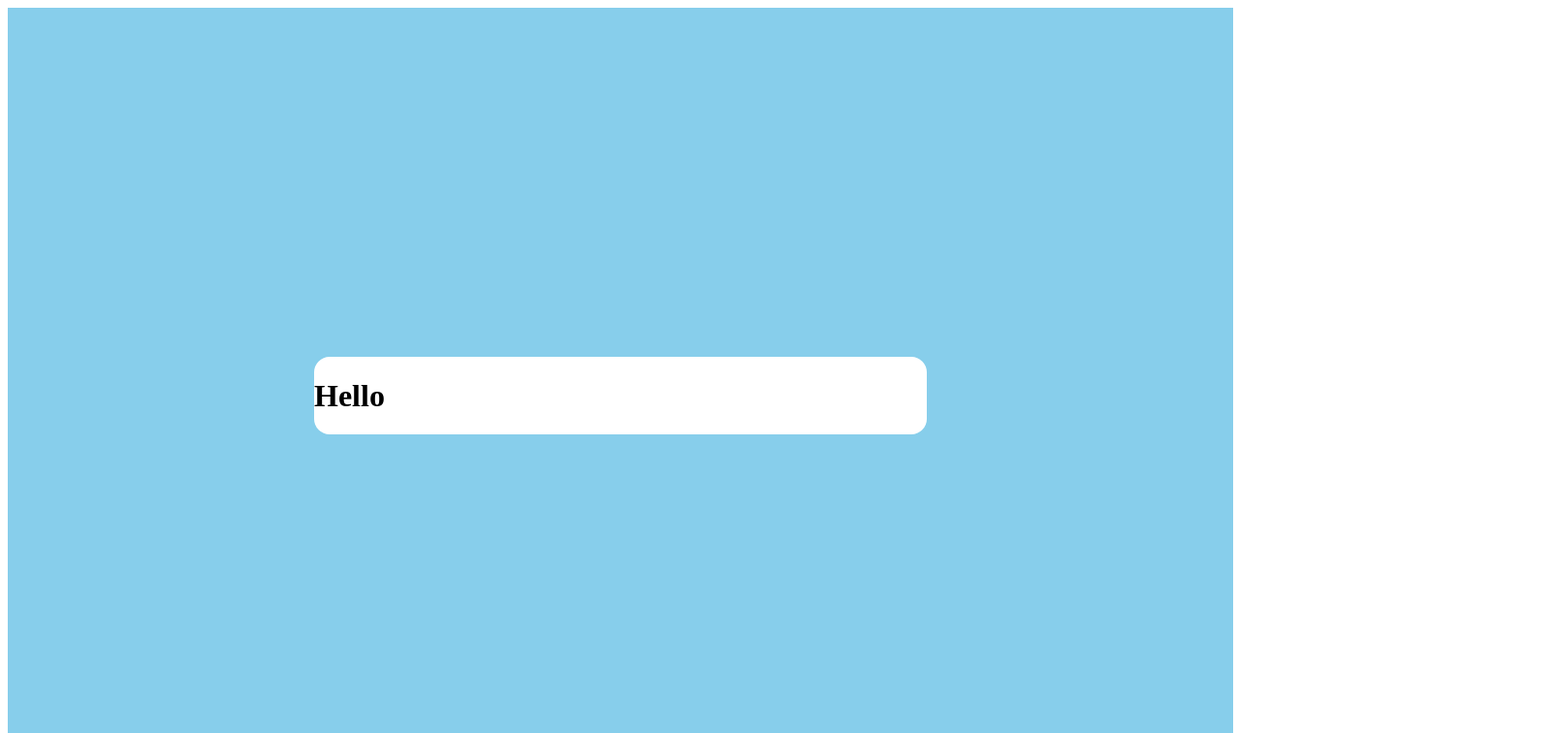
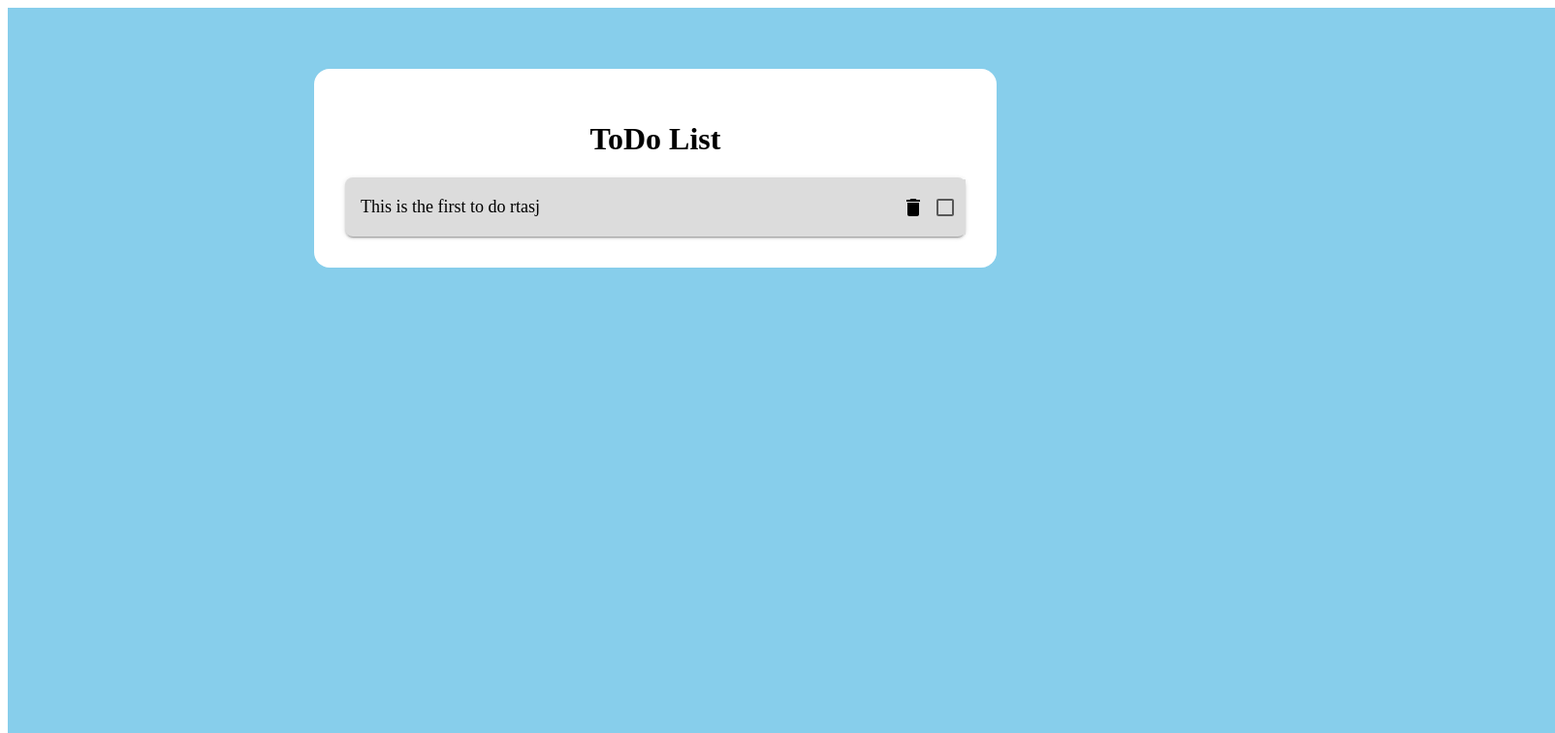
Before and after one commit to rajesh-kumar-work/learn-react, a React (Vite) app in the folder basic-todo-app/: page / in a window 1280 px wide. Shown: the top 756 px of the page at 97% size, 1604 px wide, since content can reach past the window. Built offline with nearby package versions, Linux system fonts and the light colour scheme.

Commit message:
creating list item

```diff
--- a/basic-todo-app/App.jsx
+++ b/basic-todo-app/App.jsx
@@ -1,29 +1,35 @@
 import React from "react";
 import Box from "@mui/material/Box";
+import ListItem from "./components/ListItem";
 
 export default function App() {
   return (
     <Box
       sx={{
-        display: "flex",
-        justifyContent: "center",
-        alignItems: "center",
         bgcolor: "skyblue",
         height: "100vh",
+        width: "100vw",
         padding: "0px",
         margin: "0px",
+        paddingLeft: "25%",
+        paddingTop: "5%",
       }}
     >
       <Box
         sx={{
+          display: "flex",
+          flexDirection: "column",
+          alignItems: "center",
           bgcolor: "white",
-          p: "0px",
+          padding: "32px",
           m: "0px",
           width: "50%",
           borderRadius: "16px",
         }}
       >
-        <h1>Hello</h1>
+        <h1>ToDo List</h1>
+
+        <ListItem></ListItem>
       </Box>
     </Box>
   );
--- a/basic-todo-app/components/ListItem.jsx
+++ b/basic-todo-app/components/ListItem.jsx
@@ -1,19 +1,43 @@
 import Paper from "@mui/material/Paper";
+import Box from "@mui/material/Box";
 import React from "react";
-import Box from "@mui/material/Box";
+import Checkbox from "@mui/material/Checkbox";
+import DeleteIcon from "@mui/icons-material/Delete";
 
 export default function ListItem() {
   return (
-    <Paper
+    <Box
       sx={{
-        padding: "8px",
-        bgcolor: "crimson",
-        color: "white",
-        minWidth: "50%",
+        width: "100%",
       }}
-      elevation={2}
     >
-      <h1>Hello</h1>
-    </Paper>
+      <Paper
+        sx={{
+          display: "flex",
+          justifyContent: "space-between",
+          padding: "2px 0px 2px 16px",
+          bgcolor: "#DCDCDC",
+          color: "black",
+          borderRadius: "8px",
+          fontSize: "18px",
+        }}
+        elevation={2}
+      >
+        <p>This is the first to do rtasj</p>
+        <Box
+          sx={{
+            display: "flex",
+            justifyContent: "center",
+            alignItems: "center",
+            padding: "2px 0px 2px 16px",
+            bgcolor: "#DCDCDC",
+            color: "black",
+          }}
+        >
+          <DeleteIcon />
+          <Checkbox />
+        </Box>
+      </Paper>
+    </Box>
   );
 }
--- a/basic-todo-app/package.json
+++ b/basic-todo-app/package.json
@@ -8,6 +8,7 @@
   "dependencies": {
     "@emotion/react": "^11.11.4",
     "@emotion/styled": "^11.11.0",
+    "@mui/icons-material": "^5.15.14",
     "@mui/material": "^5.15.14",
     "react": "^18.2.0",
     "react-dom": "^18.2.0",
```
Also changed, not shown: 2 other files (tests, documents, lock files or other folders).
